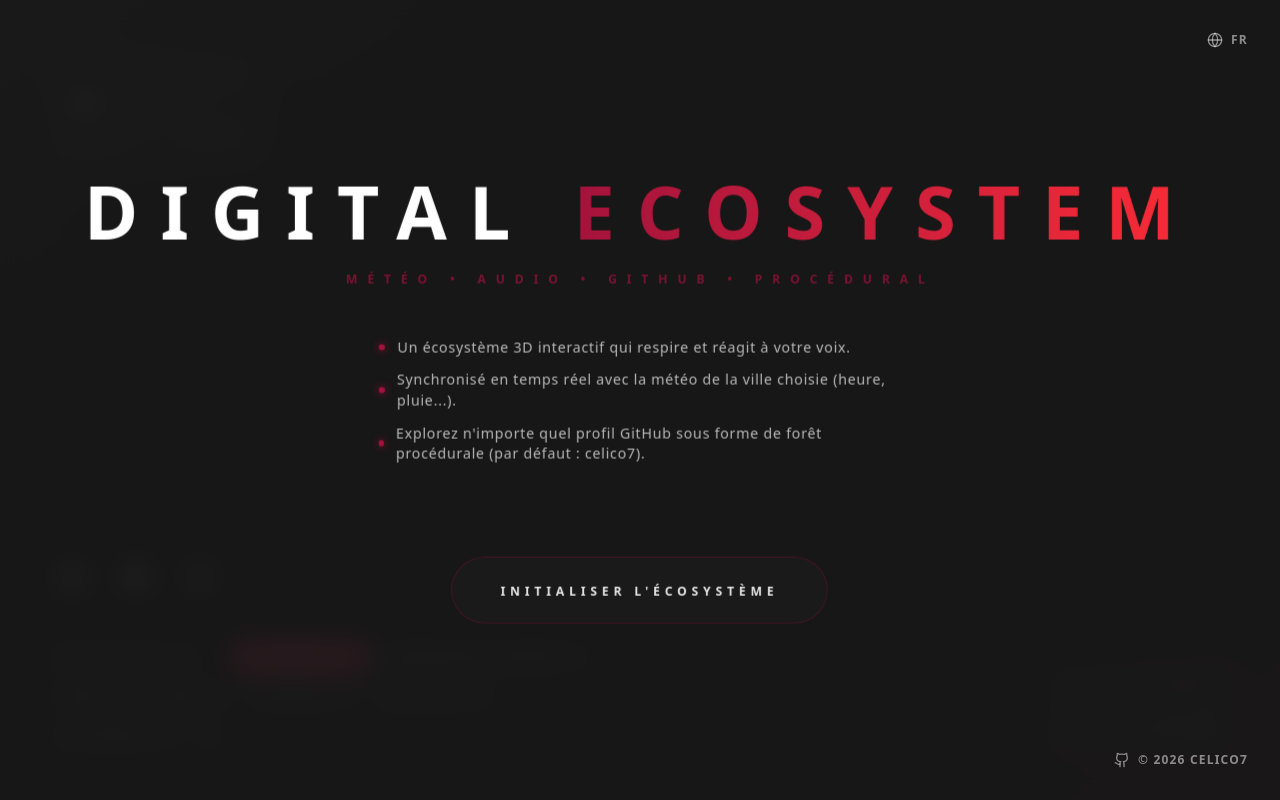
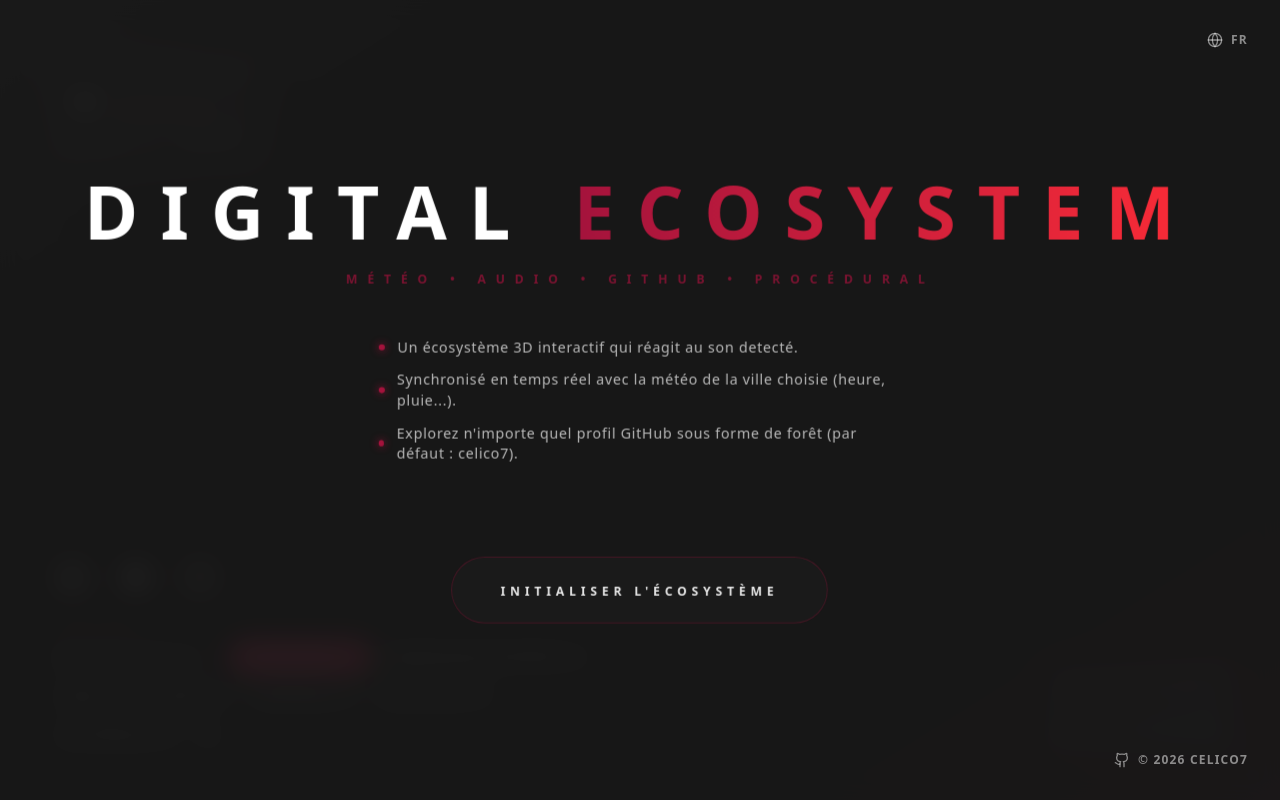
Before and after one commit to celico7/weather-live-data, a React (Vite) app: page / in a window 1280 px wide. Built offline with nearby package versions, Linux system fonts and the light colour scheme.

Commit message:
text change

```diff
--- a/src/config.ts
+++ b/src/config.ts
@@ -3,9 +3,9 @@
 export const TRANSLATIONS = {
   fr: {
     subtitle: "Météo • Audio • GitHub • Procédural",
-    point1: "Un écosystème 3D interactif qui respire et réagit à votre voix.",
+    point1: "Un écosystème 3D interactif qui réagit au son detecté.",
     point2: "Synchronisé en temps réel avec la météo de la ville choisie (heure, pluie...).",
-    point3: "Explorez n'importe quel profil GitHub sous forme de forêt procédurale (par défaut : celico7).",
+    point3: "Explorez n'importe quel profil GitHub sous forme de forêt (par défaut : celico7).",
     initBtn: "Initialiser l'écosystème",
     repoLanguage: "Langage",
     repoSize: "Taille",
@@ -30,9 +30,9 @@
   },
   en: {
     subtitle: "Weather • Audio • GitHub • Procedural",
-    point1: "An interactive 3D ecosystem that breathes and reacts to your voice.",
+    point1: "An interactive 3D ecosystem that reacts to detected audio.",
     point2: "Synchronized in real-time with the chosen city's weather (time, rain...).",
-    point3: "Explore any GitHub profile as a procedural forest (default: celico7).",
+    point3: "Explore any GitHub profile as a forest (default: celico7).",
     initBtn: "Initialize Ecosystem",
     repoLanguage: "Language",
     repoSize: "Size",
```
